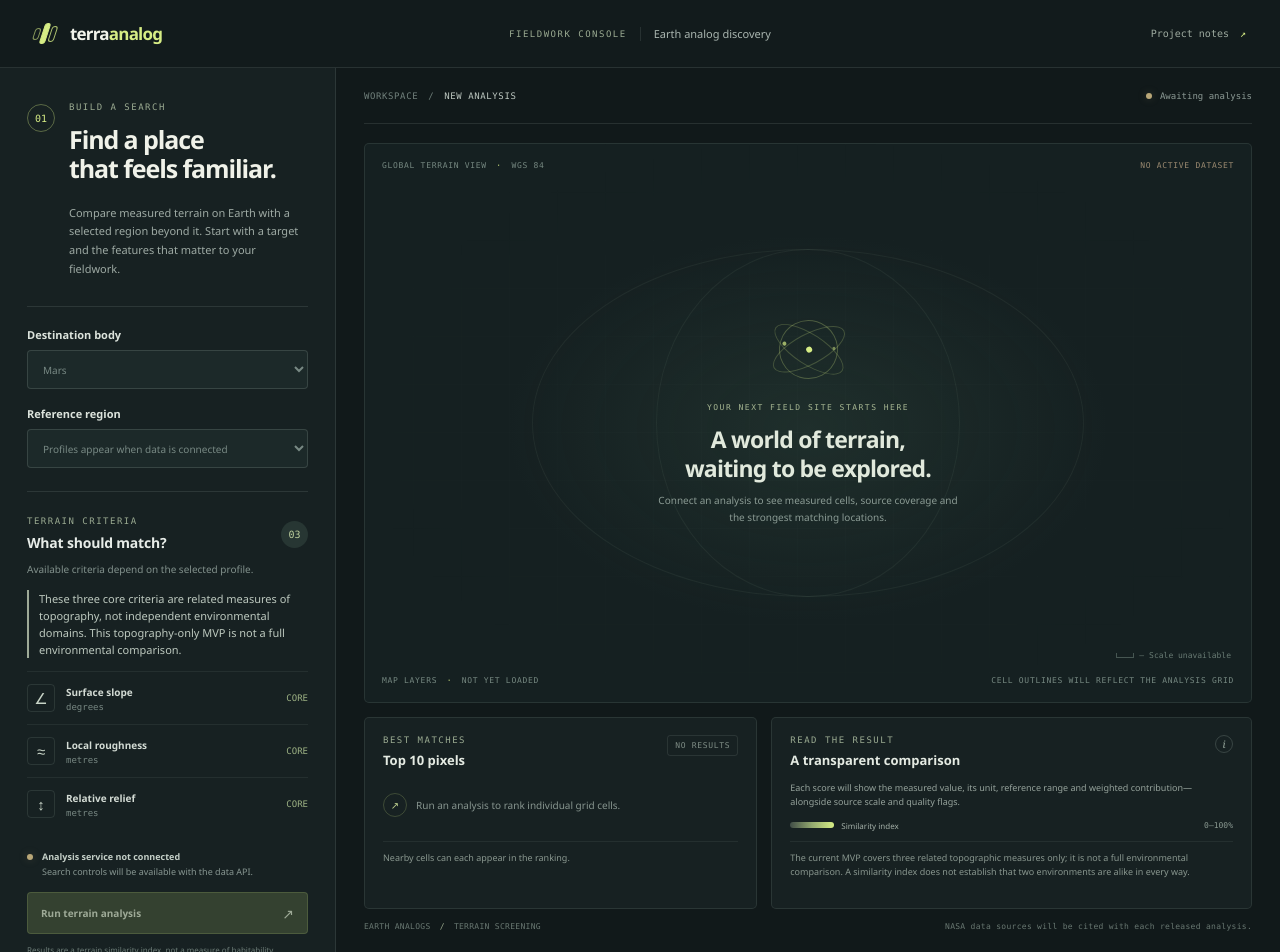
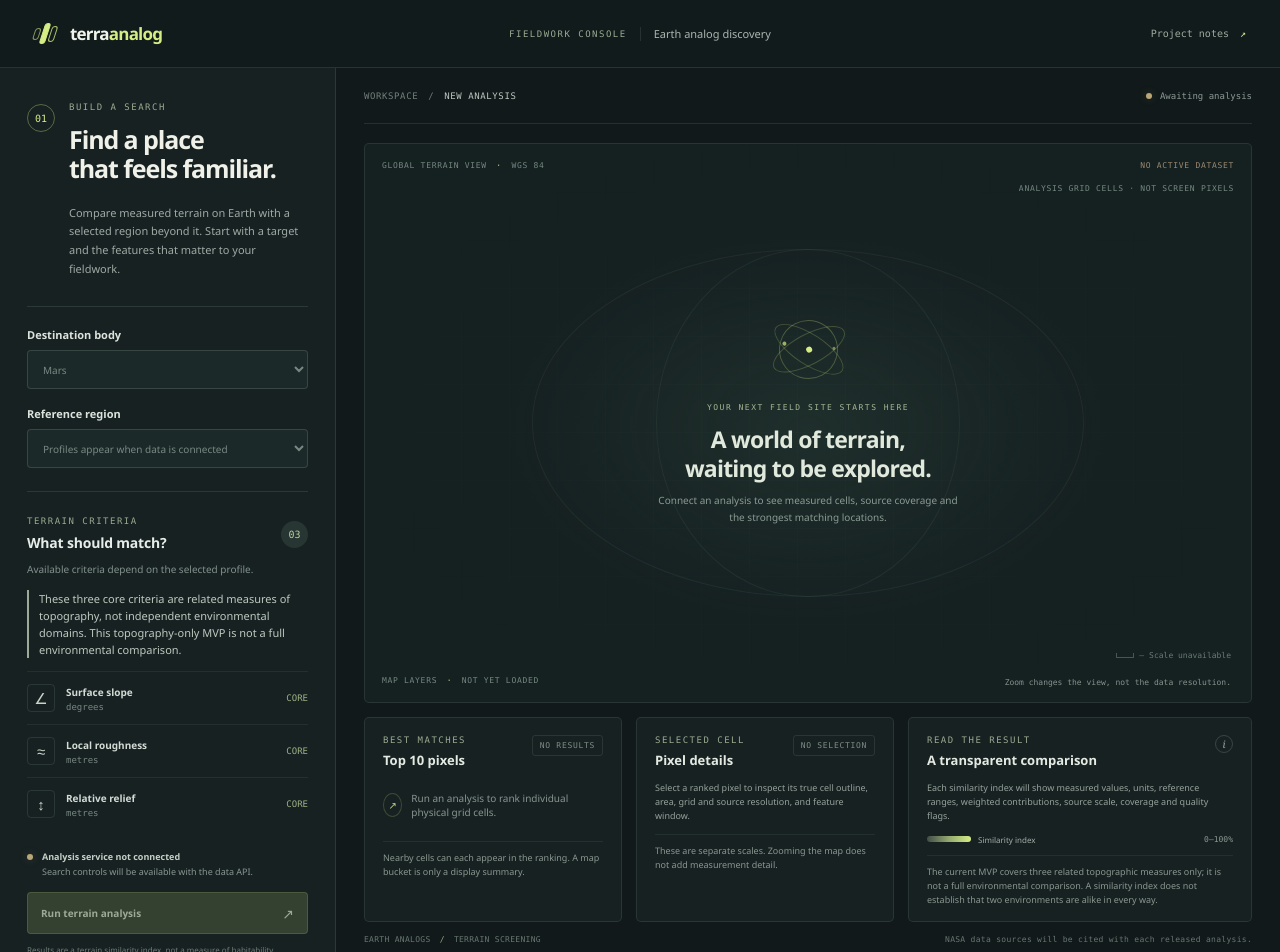
Before and after one commit to kamilr2000/Ewkam_Lab_NASA, a React (Vite) app in the folder apps/web/: page / in a window 1280 px wide. Shown: the top 952 px of the page. Built offline with nearby package versions, Linux system fonts and the light colour scheme.

Commit message:
feat(E-002): clarify analysis information flow

```diff
--- a/apps/web/src/App.tsx
+++ b/apps/web/src/App.tsx
@@ -97,7 +97,7 @@ function App() {
             <div className="toolbar-status"><span className="status-dot" aria-hidden="true" />Awaiting analysis</div>
           </div>
 
-          <div className="map-frame" aria-label="Map canvas awaiting analysis data">
+          <div className="map-frame" role="region" aria-label="Analysis map awaiting data" aria-describedby="map-scale-note">
             <div className="map-grid" aria-hidden="true" />
             <div className="map-coordinate coordinate-nw">GLOBAL TERRAIN VIEW <span>·</span> WGS 84</div>
             <div className="map-coordinate coordinate-ne">NO ACTIVE DATASET</div>
@@ -108,8 +108,9 @@ function App() {
               <p>Connect an analysis to see measured cells, source coverage and the strongest matching locations.</p>
             </div>
             <div className="map-coordinate coordinate-sw">MAP LAYERS <span>·</span> NOT YET LOADED</div>
-            <div className="map-coordinate coordinate-se">CELL OUTLINES WILL REFLECT THE ANALYSIS GRID</div>
+            <div className="map-coordinate coordinate-se">ANALYSIS GRID CELLS · NOT SCREEN PIXELS</div>
             <div className="map-scale" aria-label="Map scale unavailable"><span /><span>—</span><span>Scale unavailable</span></div>
+            <p className="map-scale-note" id="map-scale-note">Zoom changes the view, not the data resolution.</p>
           </div>
 
           <div className="results-bottom">
@@ -120,9 +121,18 @@ function App() {
               </div>
               <div className="empty-list-state">
                 <span className="empty-glyph" aria-hidden="true">↗</span>
-                <p>Run an analysis to rank individual grid cells.</p>
+                <p>Run an analysis to rank individual physical grid cells.</p>
               </div>
-              <p className="card-footnote">Nearby cells can each appear in the ranking.</p>
+              <p className="card-footnote">Nearby cells can each appear in the ranking. A map bucket is only a display summary.</p>
+            </section>
+
+            <section className="result-card pixel-card" aria-labelledby="pixel-heading">
+              <div className="card-heading">
+                <div><p className="eyebrow">SELECTED CELL</p><h2 id="pixel-heading">Pixel details</h2></div>
+                <span className="empty-tag">NO SELECTION</span>
+              </div>
+              <p className="explanation-copy">Select a ranked pixel to inspect its true cell outline, area, grid and source resolution, and feature window.</p>
+              <p className="card-footnote">These are separate scales. Zooming the map does not add measurement detail.</p>
             </section>
 
             <section className="result-card explanation-card" aria-labelledby="explanation-heading">
@@ -130,7 +140,7 @@ function App() {
                 <div><p className="eyebrow">READ THE RESULT</p><h2 id="explanation-heading">A transparent comparison</h2></div>
                 <span className="info-mark" aria-hidden="true">i</span>
               </div>
-              <p className="explanation-copy">Each score will show the measured value, its unit, reference range and weighted contribution—alongside source scale and quality flags.</p>
+              <p className="explanation-copy">Each similarity index will show measured values, units, reference ranges, weighted contributions, source scale, coverage and quality flags.</p>
               <div className="legend-row"><span className="legend-swatch" aria-hidden="true" /><span>Similarity index</span><span className="legend-range">0–100%</span></div>
               <p className="card-footnote">The current MVP covers three related topographic measures only; it is not a full environmental comparison. A similarity index does not establish that two environments are alike in every way.</p>
             </section>
--- a/apps/web/src/styles.css
+++ b/apps/web/src/styles.css
@@ -88,7 +88,7 @@ select:disabled { opacity: 1; color: #788984; -webkit-text-fill-color: #788984;
 .coordinate-nw { top: 17px; left: 17px; }
 .coordinate-ne { top: 17px; right: 17px; color: #9a8970; }
 .coordinate-sw { bottom: 17px; left: 17px; }
-.coordinate-se { right: 17px; bottom: 17px; text-align: right; }
+.coordinate-se { top: 40px; right: 17px; text-align: right; }
 .map-empty-state { position: relative; z-index: 1; display: flex; flex-direction: column; align-items: center; max-width: 370px; padding: 30px 20px; text-align: center; }
 .orbit-mark { position: relative; display: grid; width: 59px; height: 59px; place-items: center; margin-bottom: 24px; border: 1px solid rgba(214, 237, 133, .27); border-radius: 50%; transform: rotate(-28deg); }
 .orbit-mark::before, .orbit-mark::after { position: absolute; content: ''; width: 78px; height: 29px; border: 1px solid rgba(214, 237, 133, .22); border-radius: 50%; }
@@ -101,7 +101,8 @@ select:disabled { opacity: 1; color: #788984; -webkit-text-fill-color: #788984;
 .map-empty-state > p:last-child { max-width: 310px; margin: 0; color: #8b9b94; font-size: 10px; line-height: 1.7; }
 .map-scale { position: absolute; right: 20px; bottom: 42px; z-index: 1; display: flex; align-items: center; gap: 5px; color: #687a73; font: 8px var(--mono); }
 .map-scale span:first-child { width: 18px; height: 5px; border-right: 1px solid; border-bottom: 1px solid; border-left: 1px solid; opacity: .6; }
-.results-bottom { display: grid; grid-template-columns: minmax(245px, .9fr) minmax(300px, 1.1fr); gap: 14px; margin-top: 14px; }
+.map-scale-note { position: absolute; right: 20px; bottom: 15px; z-index: 1; margin: 0; color: #84938c; font: 8px var(--mono); }
+.results-bottom { display: grid; grid-template-columns: minmax(220px, .9fr) minmax(220px, .9fr) minmax(280px, 1.2fr); gap: 14px; margin-top: 14px; }
 .result-card { min-height: 192px; padding: 17px 18px 14px; border: 1px solid rgba(177, 203, 188, .12); border-radius: 5px; background: #172122; }
 .card-heading { align-items: flex-start; }
 .card-heading h2 { margin: 6px 0 0; color: #e4eae2; font: 600 13px var(--display); }
@@ -124,7 +125,7 @@ select:disabled { opacity: 1; color: #788984; -webkit-text-fill-color: #788984;
   .results-area { padding-right: 36px; padding-left: 36px; }
 }
 
-@media (max-width: 950px) {
+@media (max-width: 1150px) {
   .workspace { grid-template-columns: 300px minmax(0, 1fr); }
   .control-panel { padding-right: 21px; padding-left: 21px; }
   .results-area { padding-right: 18px; padding-left: 18px; }
@@ -163,6 +164,7 @@ select:disabled { opacity: 1; color: #788984; -webkit-text-fill-color: #788984;
   .map-empty-state h2 { font-size: 20px; }
   .map-empty-state > p:last-child { font-size: 9px; }
   .map-scale { right: 14px; bottom: 39px; }
+  .map-scale-note { right: 14px; bottom: 13px; max-width: 65%; text-align: right; font-size: 7px; }
   .results-bottom { gap: 10px; margin-top: 10px; }
   .result-card { padding: 15px; }
   .workspace-footer { flex-direction: column; gap: 7px; font-size: 7px; }
```
Also changed, not shown: 2 other files (tests, documents, lock files or other folders).
